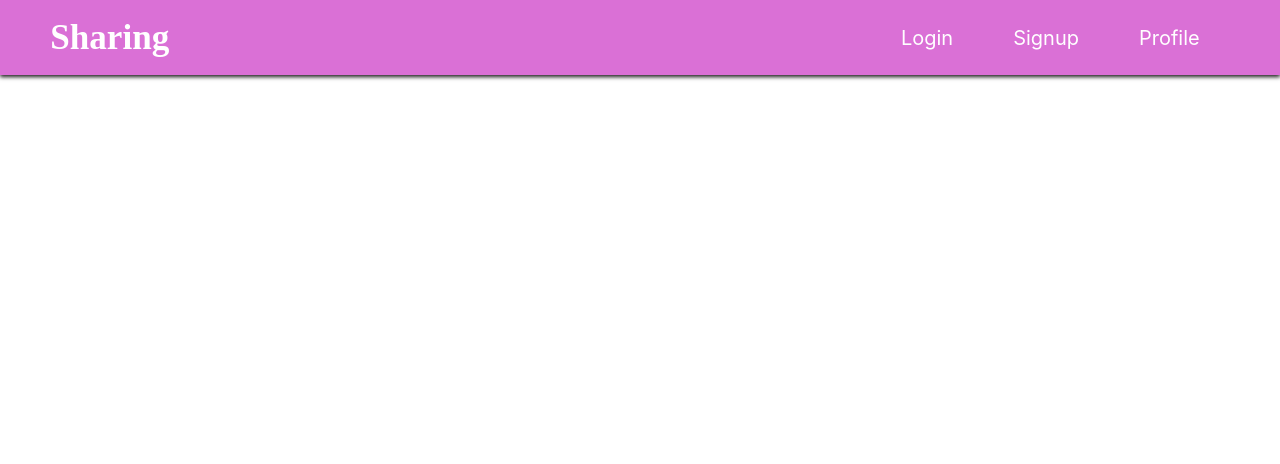
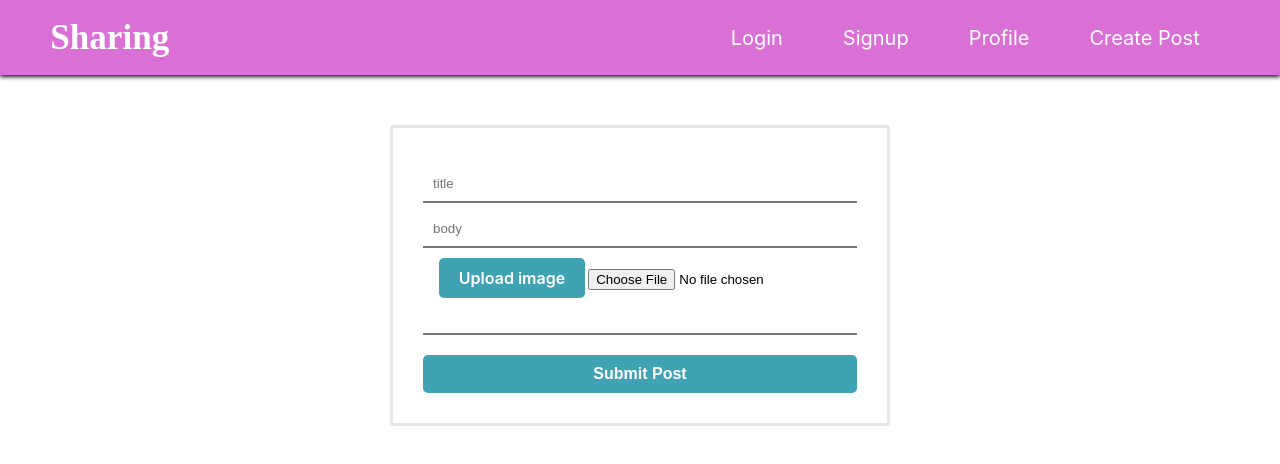
Before and after one commit to ggarushi/sharing, a React (Create React App) app in the folder client/: page /createpost in a window 1280 px wide. Shown: the top 464 px of the page. Built offline with nearby package versions, Linux system fonts and the light colour scheme; a web font is replaced by a local one.

Commit message:
to create post

```diff
--- a/client/public/index.html
+++ b/client/public/index.html
@@ -17,6 +17,7 @@
     <link rel="manifest" href="%PUBLIC_URL%/manifest.json" />
     <link rel="stylesheet" href="https://pro.fontawesome.com/releases/v5.10.0/css/all.css"
      integrity="sha384-AYmEC3Yw5cVb3ZcuHtOA93w35dYTsvhLPVnYs9eStHfGJvOvKxVfELGroGkvsg+p" crossorigin="anonymous"/>
+
     <!--
       Notice the use of %PUBLIC_URL% in the tags above.
       It will be replaced with the URL of the `public` folder during the build.
--- a/client/src/App.js
+++ b/client/src/App.js
@@ -5,6 +5,7 @@ import Home from './Components/screens/Home';
 import Signin from './Components/screens/Login';
 import Signup from './Components/screens/Signup';
 import Profile from './Components/screens/Profile';
+import CreatePost from './Components/screens/CreatePost';
 
 function App() {
   return (
@@ -22,6 +23,9 @@ function App() {
     <Route path="/profile">
       <Profile />
     </Route>
+    <Route path="/createpost">
+      <CreatePost />
+    </Route>
 
     </BrowserRouter>
 
--- a/client/src/Components/Navbar.css
+++ b/client/src/Components/Navbar.css
@@ -3,7 +3,7 @@
     padding:0;
     box-sizing:border-box;
 }
-.navbar{
+.navbarown{
     display:flex;
     justify-content:space-around;
     align-items:center;
--- a/client/src/Components/Navbar.js
+++ b/client/src/Components/Navbar.js
@@ -4,7 +4,7 @@ import "./Navbar.css";
 const Navbar=()=>{
     const[formobile,setmobile]=useState(false);
     return(
-        <nav className="navbar">
+        <nav className="navbarown">
             <Link to="/" className="logo"><h3>Sharing</h3></Link>
             <ul className={formobile? "nav-links-mobile":"nav-links"}
             onClick={()=>setmobile(false)}>
@@ -17,6 +17,9 @@ const Navbar=()=>{
                 <Link to="/profile" className="profile">
                     <li>Profile</li>
                 </Link>
+                <Link to="/createpost" className="profile">
+                    <li>Create Post</li>
+                </Link>
             </ul>
             <button className="mobile-menu"
             onClick={()=>setmobile(!formobile)}>
--- /dev/null
+++ b/client/src/Components/screens/CreatePost.js
@@ -0,0 +1,21 @@
+import React from 'react';
+import './createpost.css';
+const CreatePost=()=>{
+    return (
+        <div className="card-filed">
+            <input className="create-input" type="text" placeholder="title"/>
+            <input className="create-input" type="text" placeholder="body"/>
+            <div className="file-field">
+                    <span className="btn">Upload image</span>
+                    <input className="file-bottom" type="file"/>
+            </div>
+                <div className="">
+                    <input className="create-input" type="text"/>
+                </div>
+            <button className="btn">
+                Submit Post
+            </button>
+        </div>
+    )
+}
+export default CreatePost;
--- /dev/null
+++ b/client/src/Components/screens/createpost.css
@@ -0,0 +1,42 @@
+.card-filed{
+    margin:10px auto;
+    max-width : 500px;
+    padding:30px;
+    text-align:center;
+    margin-top:50px;
+    border-radius: 3px;
+    border: 3px solid #e6e6e6;
+    background-color: #fff;
+     display:flex;
+     flex-direction: column;
+}
+.btn{
+    font-size:1rem;
+    color:white;
+    border-radius:5px;
+    background-color:#40a3b4;
+    font-weight:600;
+    border:none;
+    cursor:pointer;
+    margin-top:20px;
+    padding:10px 20px;
+    width:100%;
+}
+.create-input{
+    margin-top:8px;
+    padding:10px;
+    outline:none;
+    border-width:0 0 2px;
+    width:100%;
+}
+.file-bottom{
+    margin-left:3px;
+}
+.file-field{
+    margin-top:20px;
+}
+@media screen and (max-width: 780px){
+    .file-bottom{
+        margin-top:20px;
+    }
+}
```
